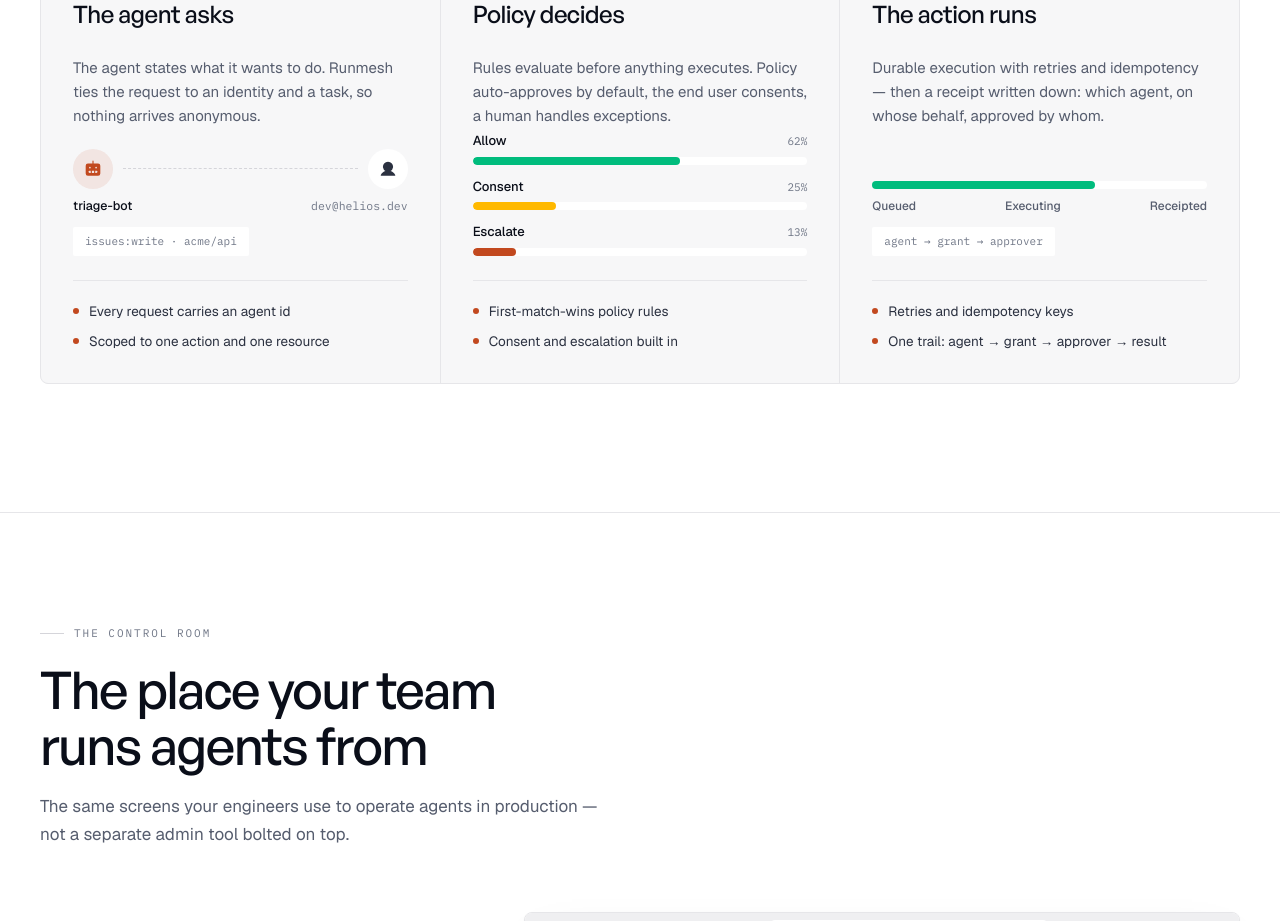
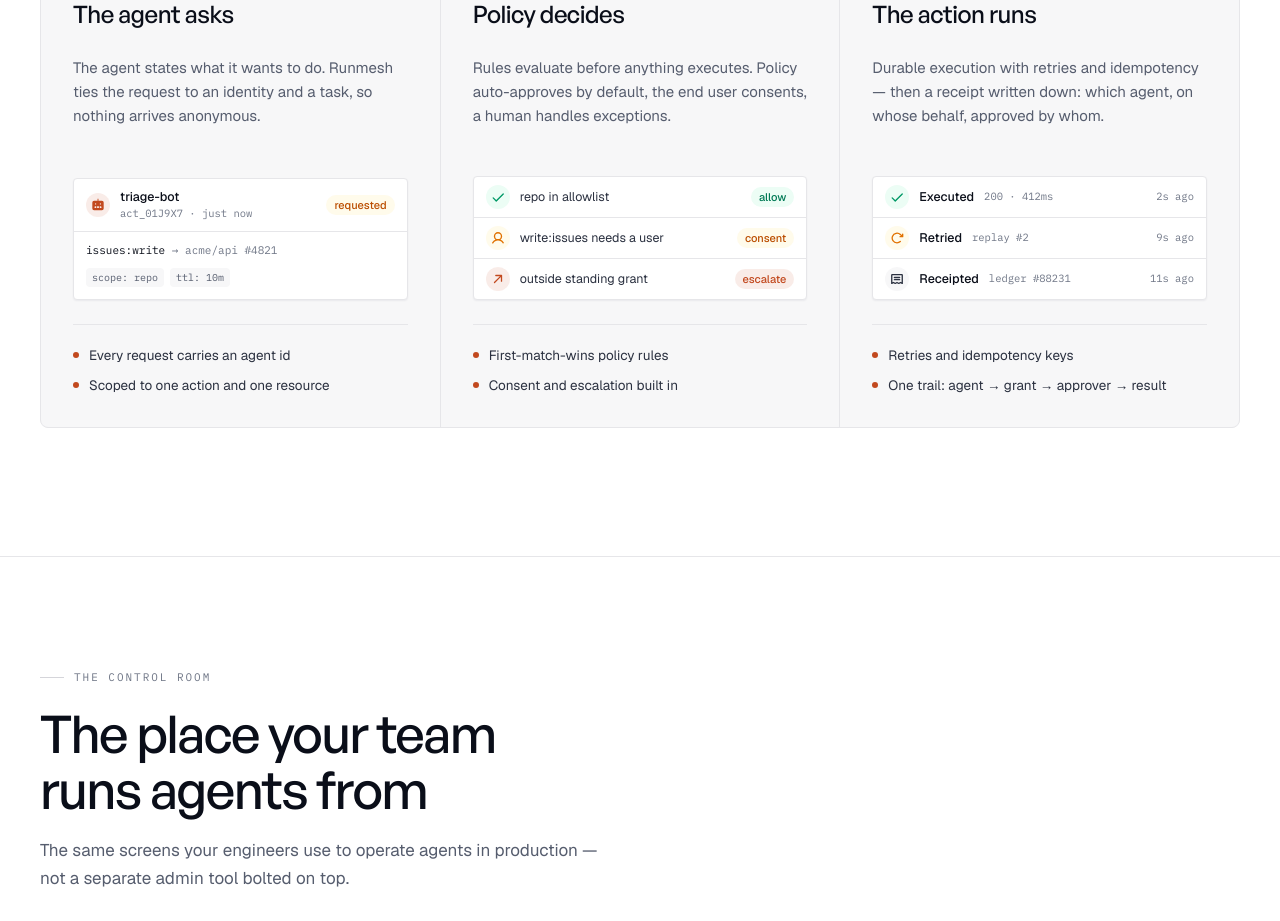
Before and after one commit to Daviduche03/Runmesh, a React (Vite) app in the folder frontend/: page / in a window 1280 px wide. Shown: the part 2780-3701 px from the top of the page. Built offline with nearby package versions, Linux system fonts and the light colour scheme.

Commit message:
style(landing): realistic product-UI mini panels in how-it-works cards

```diff
--- a/frontend/src/modules/landing/how-it-works.tsx
+++ b/frontend/src/modules/landing/how-it-works.tsx
@@ -1,50 +1,81 @@
-import { Robot, User } from "@phosphor-icons/react"
+import { ArrowClockwise, ArrowUpRight, Check, Receipt, Robot, User } from "@phosphor-icons/react"
 import { container, sectionY } from "./constants"
 import { Eyebrow } from "./primitives"
 
 function RequestGraphic() {
 	return (
-		<div>
-			<div className="flex items-center">
-				<span className="grid size-10 place-items-center rounded-full bg-[rgba(194,73,31,0.10)]">
-					<Robot className="size-[18px] text-[var(--rm-accent)]" weight="fill" />
+		<div className="overflow-hidden rounded-lg border border-[var(--rm-line)] bg-white shadow-[0_1px_2px_rgba(16,18,55,0.06)]">
+			<div className="flex items-center gap-2.5 border-b border-[var(--rm-line)] px-3 py-2.5">
+				<span className="grid size-6 shrink-0 place-items-center rounded-full bg-[rgba(194,73,31,0.10)]">
+					<Robot className="size-3.5 text-[var(--rm-accent)]" weight="fill" />
 				</span>
-				<span
-					aria-hidden="true"
-					className="mx-2.5 flex-1 border-t border-dashed border-[var(--rm-line-strong)]"
-				/>
-				<span className="grid size-10 place-items-center rounded-full bg-white">
-					<User className="size-[18px] text-[var(--rm-fg-2)]" weight="fill" />
+				<span className="min-w-0">
+					<span className="block truncate text-[12.5px] font-medium leading-4 text-[var(--rm-fg)]">
+						triage-bot
+					</span>
+					<span className="block truncate font-mono text-[10.5px] leading-4 text-[var(--rm-faint)]">
+						act_01J9X7 · just now
+					</span>
+				</span>
+				<span className="ml-auto shrink-0 rounded-full bg-amber-50 px-2 py-0.5 text-[11px] font-medium text-amber-700">
+					requested
 				</span>
 			</div>
-			<div className="mt-2 flex items-center justify-between">
-				<span className="text-[12.5px] font-medium text-[var(--rm-fg)]">triage-bot</span>
-				<span className="font-mono text-[11.5px] text-[var(--rm-faint)]">dev@helios.dev</span>
+			<div className="px-3 py-2 font-mono text-[11px] leading-5 text-[var(--rm-fg)]">
+				issues:write <span className="text-[var(--rm-faint)]">→ acme/api #4821</span>
 			</div>
-			<span className="mt-3 inline-block rounded-md bg-white px-3 py-1.5 font-mono text-[11px] text-[var(--rm-faint)]">
-				issues:write · acme/api
-			</span>
+			<div className="flex gap-1.5 px-3 pb-3">
+				<span className="rounded bg-[var(--rm-panel)] px-1.5 py-0.5 font-mono text-[10px] text-[var(--rm-muted)]">
+					scope: repo
+				</span>
+				<span className="rounded bg-[var(--rm-panel)] px-1.5 py-0.5 font-mono text-[10px] text-[var(--rm-muted)]">
+					ttl: 10m
+				</span>
+			</div>
 		</div>
 	)
 }
 
 function DecisionGraphic() {
-	const decisions = [
-		{ label: "Allow", pct: "62%", width: "62%", fill: "bg-emerald-500" },
-		{ label: "Consent", pct: "25%", width: "25%", fill: "bg-amber-400" },
-		{ label: "Escalate", pct: "13%", width: "13%", fill: "bg-[var(--rm-accent)]" },
+	const rules = [
+		{
+			Icon: Check,
+			badge: "bg-emerald-50 text-emerald-600",
+			name: "repo in allowlist",
+			pill: "allow",
+			pillCls: "bg-emerald-50 text-emerald-700",
+		},
+		{
+			Icon: User,
+			badge: "bg-amber-50 text-amber-600",
+			name: "write:issues needs a user",
+			pill: "consent",
+			pillCls: "bg-amber-50 text-amber-700",
+		},
+		{
+			Icon: ArrowUpRight,
+			badge: "bg-[rgba(194,73,31,0.10)] text-[var(--rm-accent)]",
+			name: "outside standing grant",
+			pill: "escalate",
+			pillCls: "bg-[rgba(194,73,31,0.10)] text-[var(--rm-accent)]",
+		},
 	]
 	return (
-		<div className="grid gap-3">
-			{decisions.map((d) => (
-				<div key={d.label}>
-					<div className="flex items-baseline justify-between">
-						<span className="text-[13px] font-medium text-[var(--rm-fg)]">{d.label}</span>
-						<span className="font-mono text-[11px] text-[var(--rm-faint)]">{d.pct}</span>
-					</div>
-					<div className="mt-1.5 h-2 overflow-hidden rounded-full bg-white">
-						<div className={`h-full rounded-full ${d.fill}`} style={{ width: d.width }} />
-					</div>
+		<div className="overflow-hidden rounded-lg border border-[var(--rm-line)] bg-white shadow-[0_1px_2px_rgba(16,18,55,0.06)]">
+			{rules.map(({ Icon, badge, name, pill, pillCls }, i) => (
+				<div
+					className={`flex items-center gap-2.5 px-3 py-2 ${i > 0 ? "border-t border-[var(--rm-line)]" : ""}`}
+					key={name}
+				>
+					<span className={`grid size-6 shrink-0 place-items-center rounded-full ${badge}`}>
+						<Icon className="size-3.5" weight="bold" />
+					</span>
+					<span className="truncate text-[12.5px] text-[var(--rm-fg-2)]">{name}</span>
+					<span
+						className={`ml-auto shrink-0 rounded-full px-2 py-0.5 text-[11px] font-medium ${pillCls}`}
+					>
+						{pill}
+					</span>
 				</div>
 			))}
 		</div>
@@ -52,19 +83,46 @@ function DecisionGraphic() {
 }
 
 function PipelineGraphic() {
+	const events = [
+		{
+			Icon: Check,
+			badge: "bg-emerald-50 text-emerald-600",
+			name: "Executed",
+			detail: "200 · 412ms",
+			when: "2s ago",
+		},
+		{
+			Icon: ArrowClockwise,
+			badge: "bg-amber-50 text-amber-600",
+			name: "Retried",
+			detail: "replay #2",
+			when: "9s ago",
+		},
+		{
+			Icon: Receipt,
+			badge: "bg-[var(--rm-panel)] text-[var(--rm-fg-2)]",
+			name: "Receipted",
+			detail: "ledger #88231",
+			when: "11s ago",
+		},
+	]
 	return (
-		<div>
-			<div className="relative h-2 rounded-full bg-white">
-				<div className="absolute inset-y-0 left-0 w-2/3 rounded-full bg-emerald-500" />
-			</div>
-			<div className="mt-2 flex justify-between text-[12px] font-medium text-[var(--rm-muted)]">
-				<span>Queued</span>
-				<span>Executing</span>
-				<span>Receipted</span>
-			</div>
-			<span className="mt-3 inline-block rounded-md bg-white px-3 py-1.5 font-mono text-[11px] text-[var(--rm-faint)]">
-				agent → grant → approver
-			</span>
+		<div className="overflow-hidden rounded-lg border border-[var(--rm-line)] bg-white shadow-[0_1px_2px_rgba(16,18,55,0.06)]">
+			{events.map(({ Icon, badge, name, detail, when }, i) => (
+				<div
+					className={`flex items-center gap-2.5 px-3 py-2 ${i > 0 ? "border-t border-[var(--rm-line)]" : ""}`}
+					key={name}
+				>
+					<span className={`grid size-6 shrink-0 place-items-center rounded-full ${badge}`}>
+						<Icon className="size-3.5" weight="bold" />
+					</span>
+					<span className="truncate text-[12.5px] font-medium text-[var(--rm-fg)]">{name}</span>
+					<span className="truncate font-mono text-[10.5px] text-[var(--rm-faint)]">{detail}</span>
+					<span className="ml-auto shrink-0 font-mono text-[10.5px] text-[var(--rm-faint)]">
+						{when}
+					</span>
+				</div>
+			))}
 		</div>
 	)
 }
@@ -121,7 +179,7 @@ export function HowItWorks() {
 								{item.title}
 							</h3>
 							<p className="text-[15px] leading-6 text-[var(--rm-muted)]">{item.copy}</p>
-							<div className="flex h-[104px] flex-col justify-end">
+							<div className="flex h-[148px] flex-col justify-end">
 								<Graphic />
 							</div>
 							<ul className="mt-auto grid gap-2.5 border-t border-[var(--rm-line)] pt-5">
```
